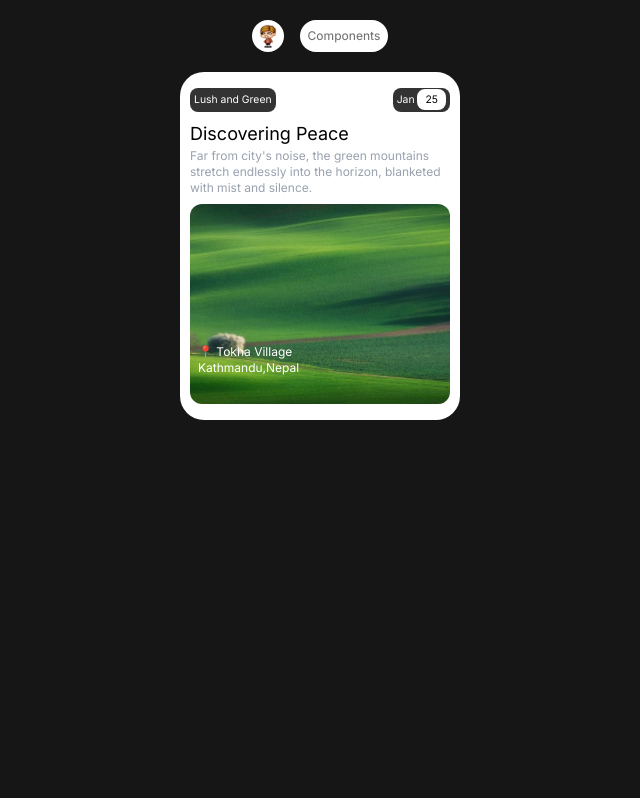
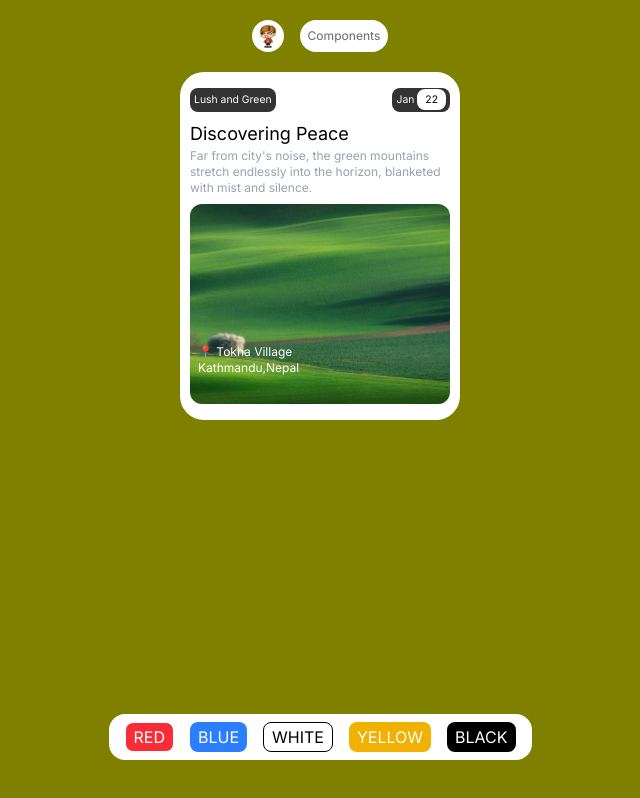
Before and after one commit to Safal-hash/react_ts, a React (Vite) app: page / in a window 1280 px wide. Shown: the whole page, without its empty margins (320-960 px from the left). Built offline with nearby package versions, Linux system fonts and the light colour scheme.

Commit message:
a basic bg changer and other basic tweaks

```diff
--- a/src/App.tsx
+++ b/src/App.tsx
@@ -2,20 +2,23 @@ import { useState } from 'react'
 import reactLogo from './assets/react.svg'
 import viteLogo from '/vite.svg'
 import './App.css'
-import Test from './test'
-import Navbar from './navbar'
-import Card from './Card'
+import Test from './components/test'
+import Navbar from './components/navbar'
+import Card from './components/Card'
 
 function App() {
-  const [count, setCount] = useState(0)
+
 
   return (
 
+    <>
+    <div className='h-screen flex flex-col items-center text-white/95 font-inter   gap-4  p-4'>
+  <Navbar/>
+   <Card  />
+ <Test/>
+    </div>
 
-    <div className='h-screen flex flex-col items-center text-white/95 font-inter  gap-4  p-4'>
-  <Navbar/>
-   <Card/>
-    </div>
+  </>
   )
 }
 
--- a/src/Card.tsx
+++ b/src/components/Card.tsx
@@ -1,6 +1,11 @@
 import React from 'react'
 
-const Card = () => {
+interface CardProps {
+  date? : number ,
+
+}
+
+const Card = (props:CardProps) => {
   return (
   <div className="flex flex-col px-2.5 py-4 w-70 bg-white justify-between gap-2 rounded-3xl ">
 
@@ -9,7 +14,7 @@ const Card = () => {
           Lush and Green
         </div>
         <div className="bg-black/80 rounded-lg p-1 text-white">
-          Jan <span className="bg-white text-black px-2 py-1 rounded-lg">25</span>
+          Jan <span className="bg-white text-black px-2 py-1 rounded-lg">{props.date || 22}</span>
         </div>
       </div>
 
--- /dev/null
+++ b/src/components/test.tsx
@@ -0,0 +1,55 @@
+import React, { useState } from "react";
+
+const test = () => {
+  const [color, setColor] = useState<string>("olive");
+  const body = document.getElementById("root");
+  body.style.backgroundColor = color;
+  return (
+    <>
+      <footer className="fixed bottom-10 w-fit text-white bg-white rounded-2xl flex gap-4 justify-evenly px-4 py-2">
+        <button
+          className="py-0.5 px-2 rounded-lg bg-red-500  cursor-pointer border "
+          onClick={() => {
+            setColor("red");
+          }}
+        >
+          RED
+        </button>
+        <button
+          className="py-0.5 px-2 rounded-lg cursor-pointer bg-blue-500"
+          onClick={() => {
+            setColor("blue");
+          }}
+        >
+          BLUE
+        </button>
+        <button
+          className="py-0.5 px-2 rounded-lg bg-white border cursor-pointer border-black text-black"
+          onClick={() => {
+            setColor("white");
+          }}
+        >
+          WHITE
+        </button>
+        <button
+          className="py-0.5 px-2 rounded-lg cursor-pointer bg-yellow-500"
+          onClick={() => {
+            setColor("yellow");
+          }}
+        >
+          YELLOW
+        </button>
+        <button
+          className="py-0.5 px-2 rounded-lg cursor-pointer bg-black"
+          onClick={() => {
+            setColor("black");
+          }}
+        >
+          BLACK
+        </button>
+      </footer>
+    </>
+  );
+};
+
+export default test;
--- a/src/index.css
+++ b/src/index.css
@@ -18,5 +18,5 @@
 #root{
   padding: 0px;
   margin:0px;
-  background-color: #161616;
+
 }
--- a/src/test.tsx
+++ /dev/null
@@ -1,21 +0,0 @@
-import React, { useState } from 'react'
-
-const Test = () => {
-
-
-  const [count, setCount] = useState(false);
-  return (
-    <div className='Card'>
-      <h2>Click the button below lil bro</h2>
-      <button onClick={()=>setCount(!count)}>
-        {count ? "randi" : "🤍"}
-      </button>
-    </div>
-  )
-}
-
-
-
-
-
-export default Test
```
Also changed, not shown: src/components/navbar.tsx (renamed from src/navbar.tsx).
